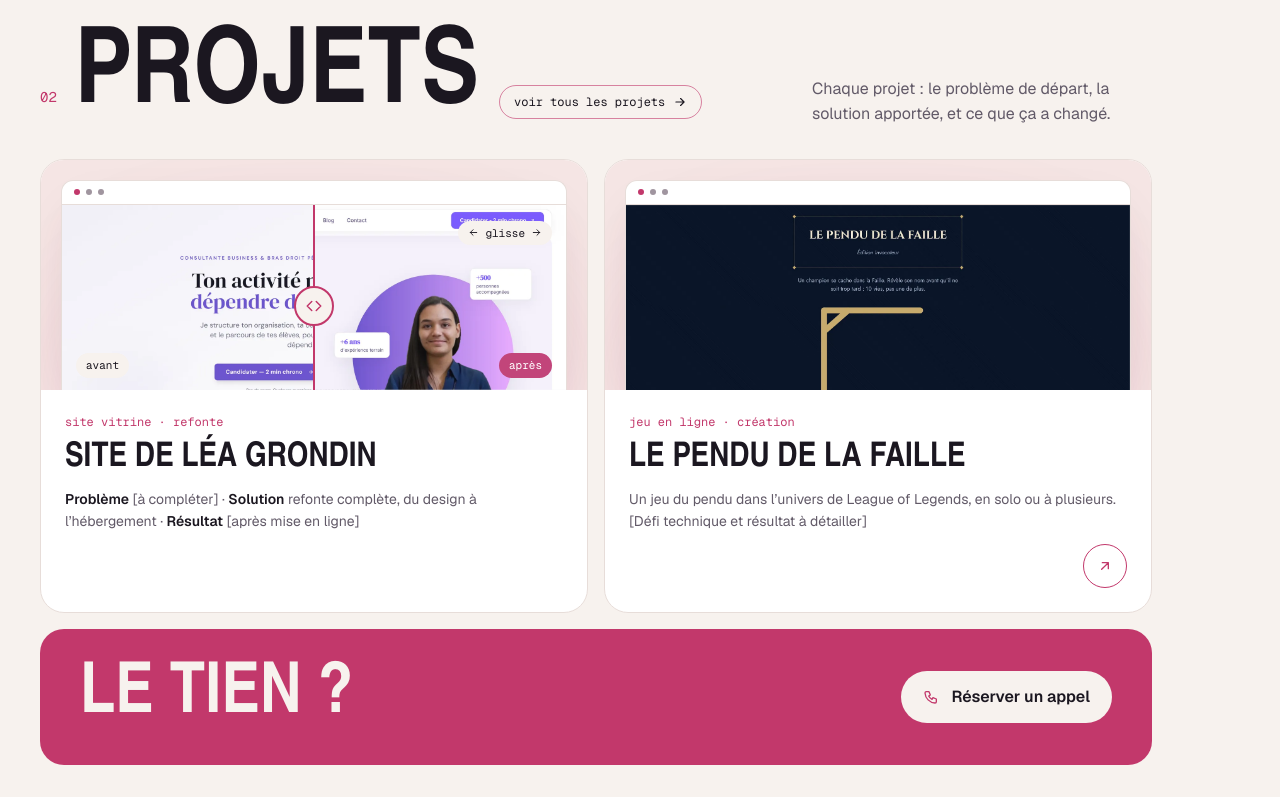
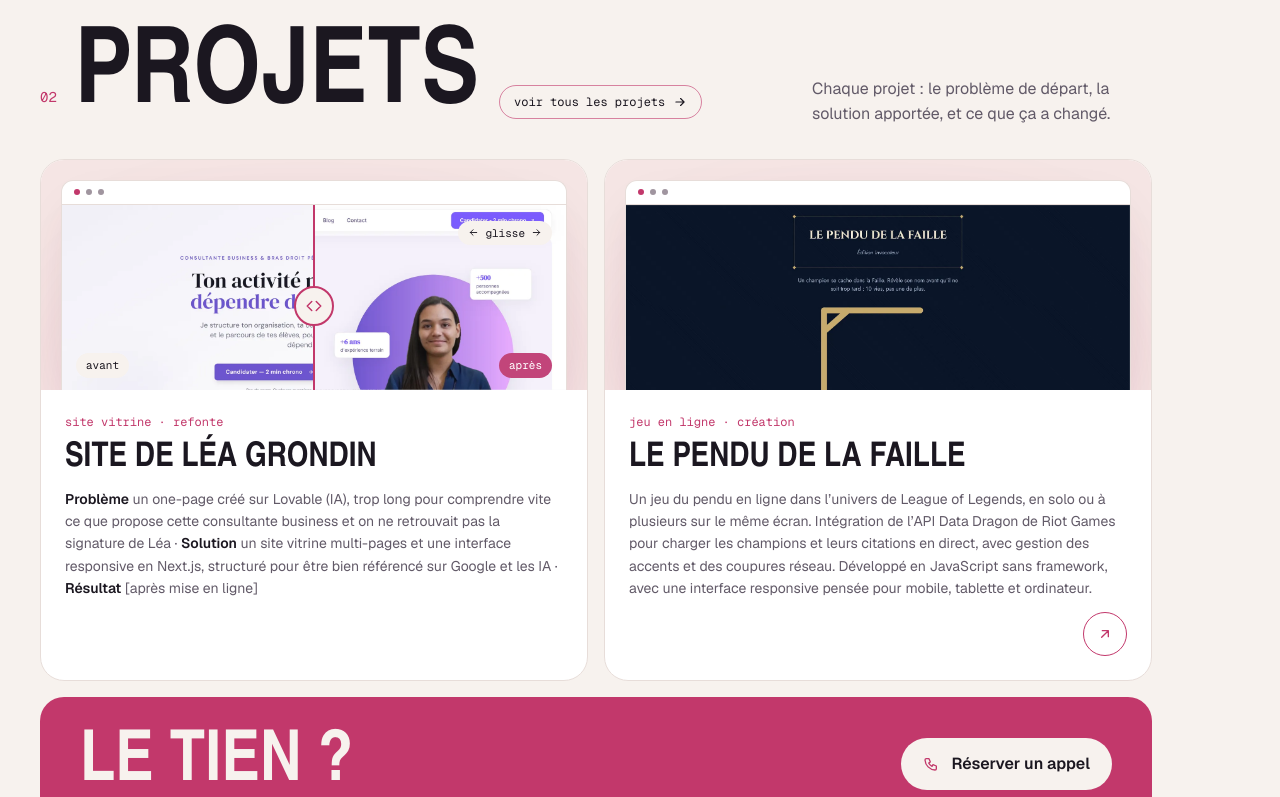
Before and after one commit to Flaura-dev/flaura-dev.com, a Next.js app: page / in a window 1280 px wide. Shown: the part 1974-2771 px from the top of the page. Built offline with nearby package versions, Linux system fonts and the light colour scheme; a web font is replaced by a local one.

Commit message:
Rédige les descriptions des projets Léa Grondin et Pendu de la Faille

```diff
--- a/content/projects.ts
+++ b/content/projects.ts
@@ -30,8 +30,10 @@ export const projects: Project[] = [
     label: "site vitrine · refonte",
     categories: ["site-vitrine", "refonte"],
     visual: "lea",
-    problem: "[à compléter]",
-    solution: "refonte complète, du design à l’hébergement",
+    problem:
+      "un one-page créé sur Lovable (IA), trop long pour comprendre vite ce que propose cette consultante business et on ne retrouvait pas la signature de Léa",
+    solution:
+      "un site vitrine multi-pages et une interface responsive en Next.js, structuré pour être bien référencé sur Google et les IA",
     result: "[après mise en ligne]",
   },
   {
@@ -42,7 +44,7 @@ export const projects: Project[] = [
     visual: "pendu",
     url: "https://darkslateblue-bear-545715.hostingersite.com/",
     description:
-      "Un jeu du pendu dans l’univers de League of Legends, en solo ou à plusieurs. [Défi technique et résultat à détailler]",
+      "Un jeu du pendu en ligne dans l’univers de League of Legends, en solo ou à plusieurs sur le même écran. Intégration de l’API Data Dragon de Riot Games pour charger les champions et leurs citations en direct, avec gestion des accents et des coupures réseau. Développé en JavaScript sans framework, avec une interface responsive pensée pour mobile, tablette et ordinateur.",
   },
 ];
 
```
